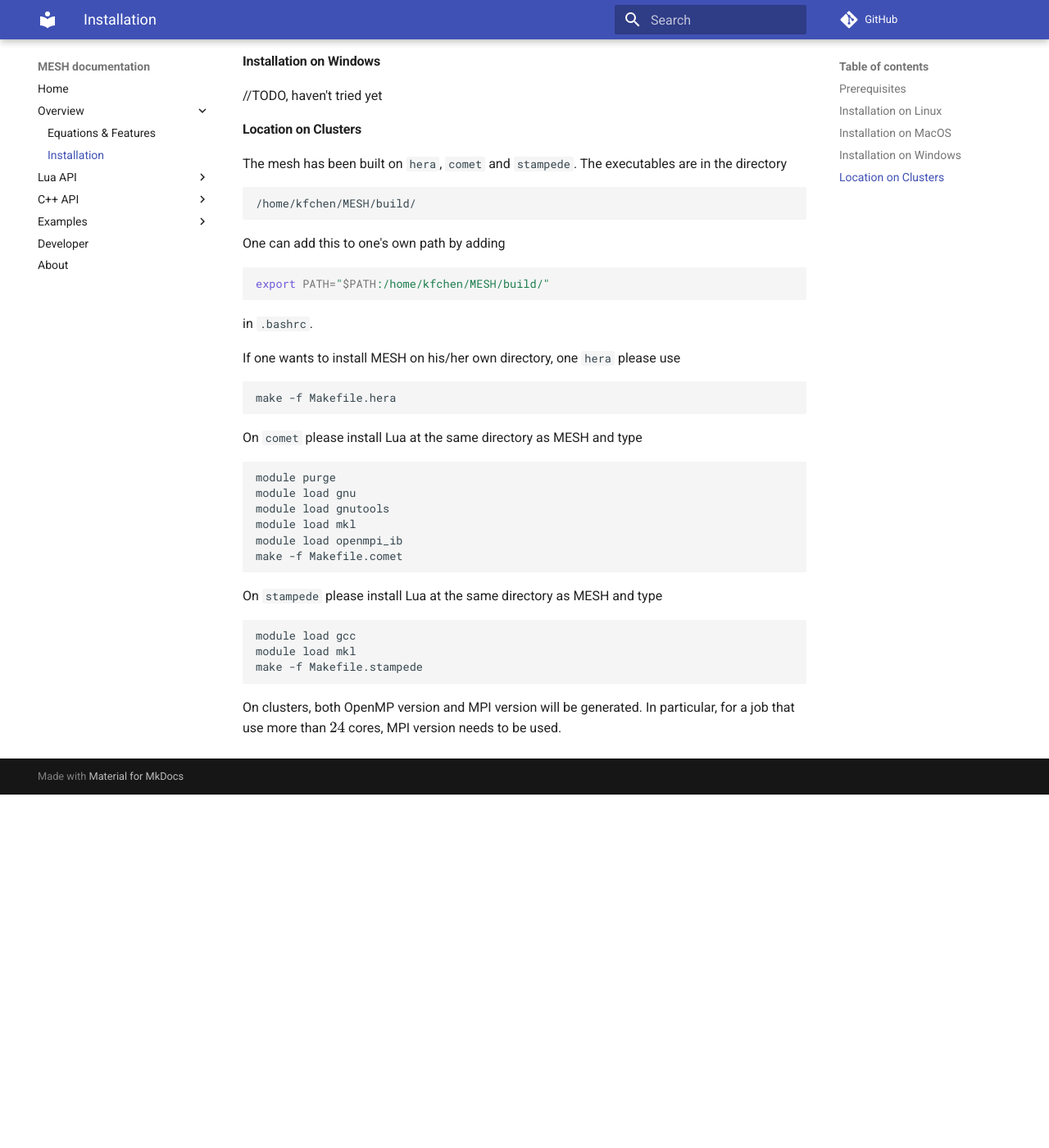
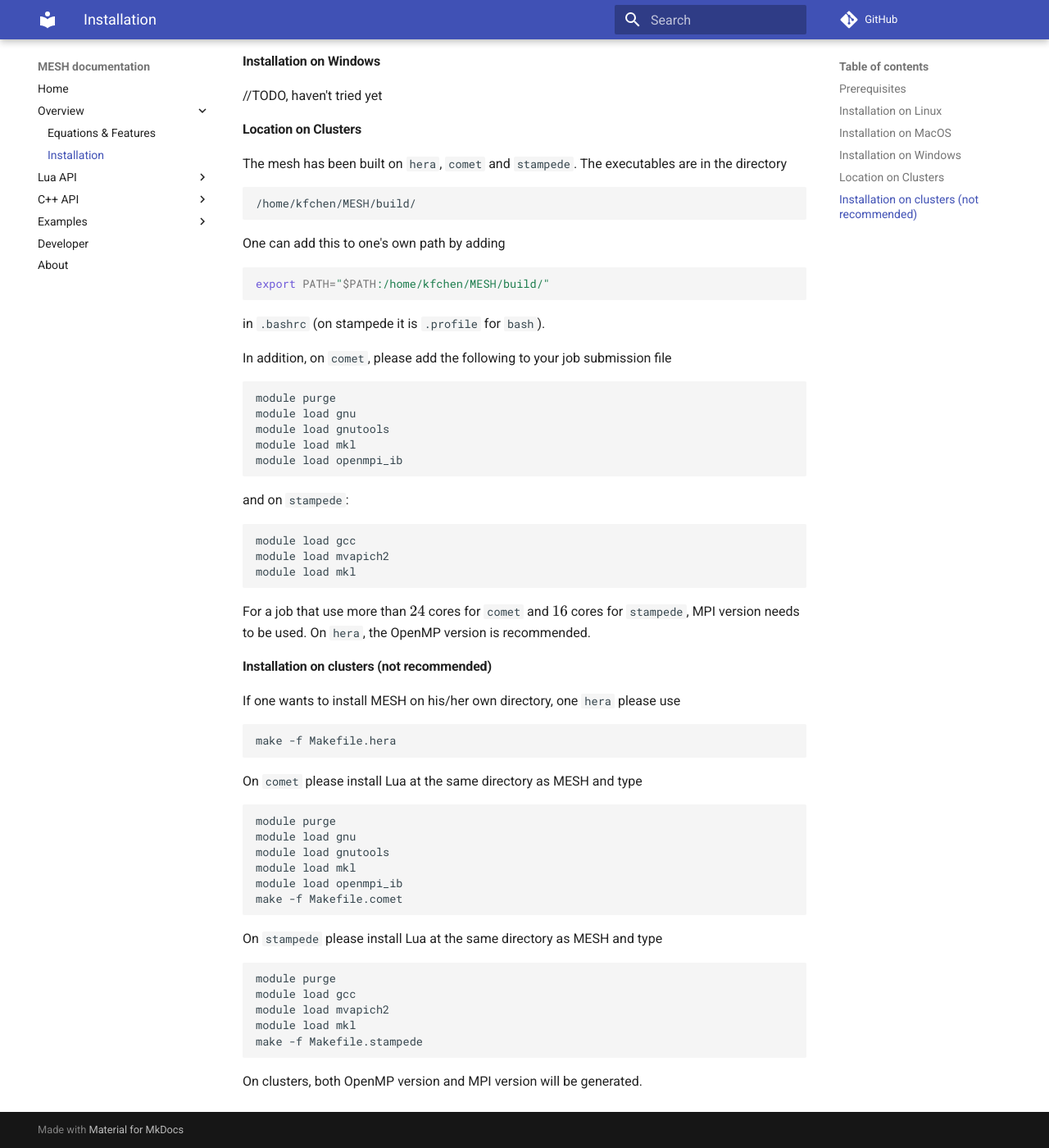
Before and after one commit to kfrancischen/MESH, an MkDocs documentation site: the page built from doc/docs/installation.md, in a window 1280 px wide and 1400 px high, scrolled down 1263 px. Shown: the whole window at 82% size. Built offline with MkDocs 1.6.1 and Material for MkDocs 9.7.7, drawn with Linux system fonts in a browser that asks for light colours; formulas are drawn with MathJax 3; comment, search, counter and statistics services are not loaded; old or Windows-style settings are respelled for this version of MkDocs; before the commit the page ends 2232 px from its top, so only the background shows below that.

Commit message:
update document

````diff
--- a/doc/docs/installation.md
+++ b/doc/docs/installation.md
@@ -53,8 +53,25 @@ One can add this to one's own path by adding
 ```bash
 export PATH="$PATH:/home/kfchen/MESH/build/"
 ```
-in `.bashrc`.
+in `.bashrc` (on stampede it is `.profile` for `bash`).
 
+In addition, on `comet`, please add the following to your job submission file
+```bash
+module purge
+module load gnu
+module load gnutools
+module load mkl
+module load openmpi_ib
+```
+and on `stampede`:
+```bash
+module load gcc
+module load mvapich2
+module load mkl
+```
+For a job that use more than $24$ cores for `comet` and $16$ cores for `stampede`, MPI version needs to be used. On `hera`, the OpenMP version is recommended.
+
+#### Installation on clusters (not recommended)
 If one wants to install MESH on his/her own directory, one `hera` please use
 ```bash
 make -f Makefile.hera
@@ -71,9 +88,11 @@ make -f Makefile.comet
 
 On `stampede` please install Lua at the same directory as MESH and type
 ```bash
+module purge
 module load gcc
+module load mvapich2
 module load mkl
 make -f Makefile.stampede
 ```
 
-On clusters, both OpenMP version and MPI version will be generated. In particular, for a job that use more than $24$ cores, MPI version needs to be used.
+On clusters, both OpenMP version and MPI version will be generated.
````
Also changed, not shown: doc/docs/LuaAPI/baseClass.md (+6 -1 lines), doc/docs/LuaAPI/planar.md (+3 -1 lines).
